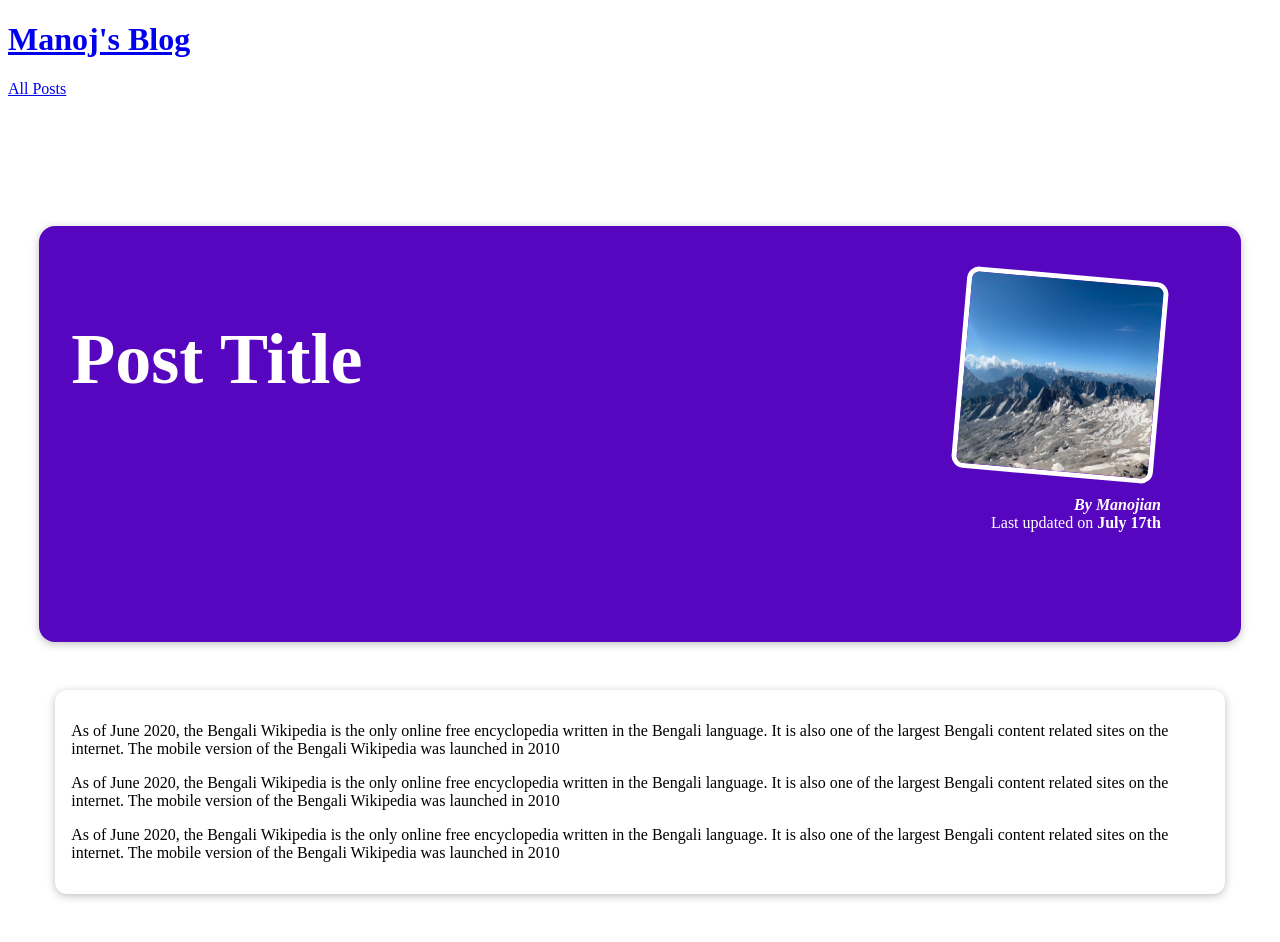
After one commit to Manoj-Ghosh/U_course_my_site_project, a Django app: template My_Site/blog/templates/blog/post-detail.html in a window 1280 px wide. The commit adds this page. Run offline with Django 5.2, Linux system fonts and the light colour scheme; the template is opened without the code that fills it, so the values that code supplies are empty.

Commit message:
post-detail.html and post-detail.css file added and also linked with view.py and urls.py(under app)

```diff
--- /dev/null
+++ b/My_Site/blog/static/blog/post-detail.css
@@ -0,0 +1,53 @@
+#summary {
+    margin: 8rem auto 3rem auto;
+    padding: 2rem;
+    width: 90%;
+    max-width: 90rem;
+    border-radius: 16px;
+    background-color: #5706c0;
+    position: relative;
+    box-shadow: 0 2px 8px rgba(0, 0, 0, 0.25);
+    height: 22rem;
+  }
+
+  #summary h2 {
+    color: white;
+    font-size: 4.5rem;
+  }
+
+  #summary article {
+    position: absolute;
+    top: 2rem;
+    right: 3rem;
+    padding: 1rem 2rem;
+    border-radius: 12px;
+    text-align: right;
+    color: white;
+  }
+
+  #summary article img {
+    width: 12rem;
+    height: 12rem;
+    border-radius: 12px;
+    transform: rotateZ(5deg);
+    border: 5px solid white;
+    margin-bottom: 1rem;
+  }
+
+  #summary address {
+    font-weight: bold;
+  }
+
+  #summary time {
+    font-weight: bold;
+  }
+
+  main {
+    width: 90%;
+    max-width: 90rem;
+    margin: 3rem auto;
+    background-color: white;
+    padding: 1rem;
+    border-radius: 12px;
+    box-shadow: 0 2px 8px rgba(0, 0, 0, 0.25);
+  }
--- a/My_Site/blog/templates/blog/includes/post.html
+++ b/My_Site/blog/templates/blog/includes/post.html
@@ -3,7 +3,7 @@
 
 <li>
     <article class = "post">
-        <a href = "">
+        <a href = "{% url "post-detail-page" "the-mountains"%}">
 
             <img src = "{% static "blog/images/mountains.jpg" %}" alt = "Mountain Hiking" />
             <div class = "post__content">
--- /dev/null
+++ b/My_Site/blog/templates/blog/post-detail.html
@@ -0,0 +1,59 @@
+{% extends "base.html" %}
+
+{% load static %}
+
+{% block title %}
+    This Post Title
+{%endblock%}
+
+{% block css_files%}
+
+    <link rel = "stylesheet" href = "{% static "blog/post-detail.css" %}"/>
+
+
+
+{% endblock %}
+
+{% block content %}
+
+    <section id = "summary">
+
+        <h2> Post Title </h2>
+
+        <article>
+            <img src = "{% static "blog/images/mountains.jpg" %}" alt = "Post Title" />
+            <address> By Manojian </address>
+            <div>
+                Last updated on <time> July 17th </time>
+            </div>
+        </article>
+
+
+    </section>
+
+    <main>
+
+        <p>
+            As of June 2020, the Bengali Wikipedia is the only online free
+            encyclopedia written in the Bengali language. It is also one of
+            the largest Bengali content related sites on the internet.
+            The mobile version of the Bengali Wikipedia was launched in 2010
+        </p>
+
+        <p>
+            As of June 2020, the Bengali Wikipedia is the only online free
+            encyclopedia written in the Bengali language. It is also one of
+            the largest Bengali content related sites on the internet.
+            The mobile version of the Bengali Wikipedia was launched in 2010
+        </p>
+
+        <p>
+            As of June 2020, the Bengali Wikipedia is the only online free
+            encyclopedia written in the Bengali language. It is also one of
+            the largest Bengali content related sites on the internet.
+            The mobile version of the Bengali Wikipedia was launched in 2010
+        </p>
+
+
+    </main>
+{% endblock %}
--- a/My_Site/blog/views.py
+++ b/My_Site/blog/views.py
@@ -8,5 +8,5 @@ def starting_page(request):
 def posts(request):
     return render(request, "blog/all-posts.html")
 
-def post_detail(request):
-    pass
+def post_detail(request, slug):
+    return render(request, "blog/post-detail.html")
```
